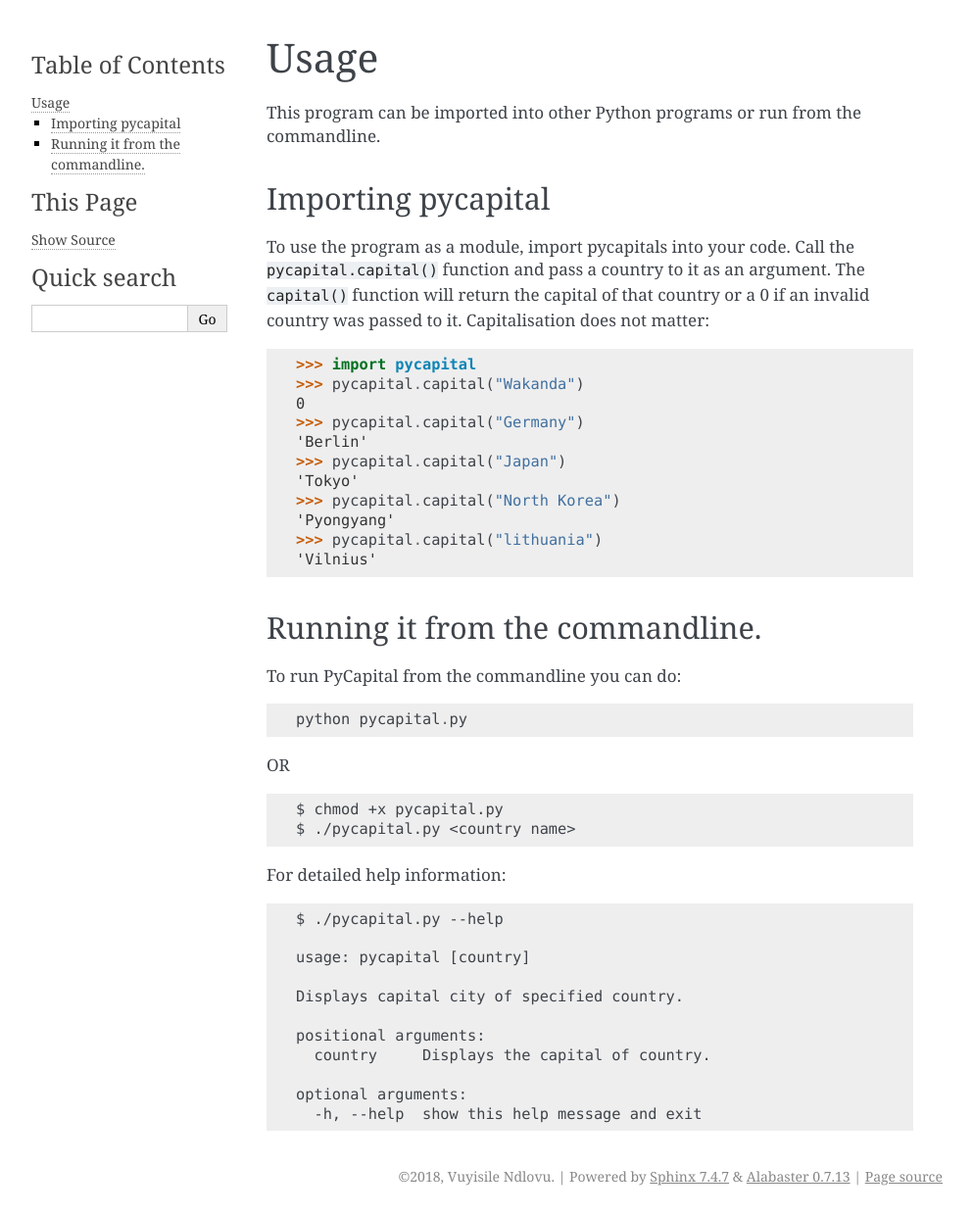
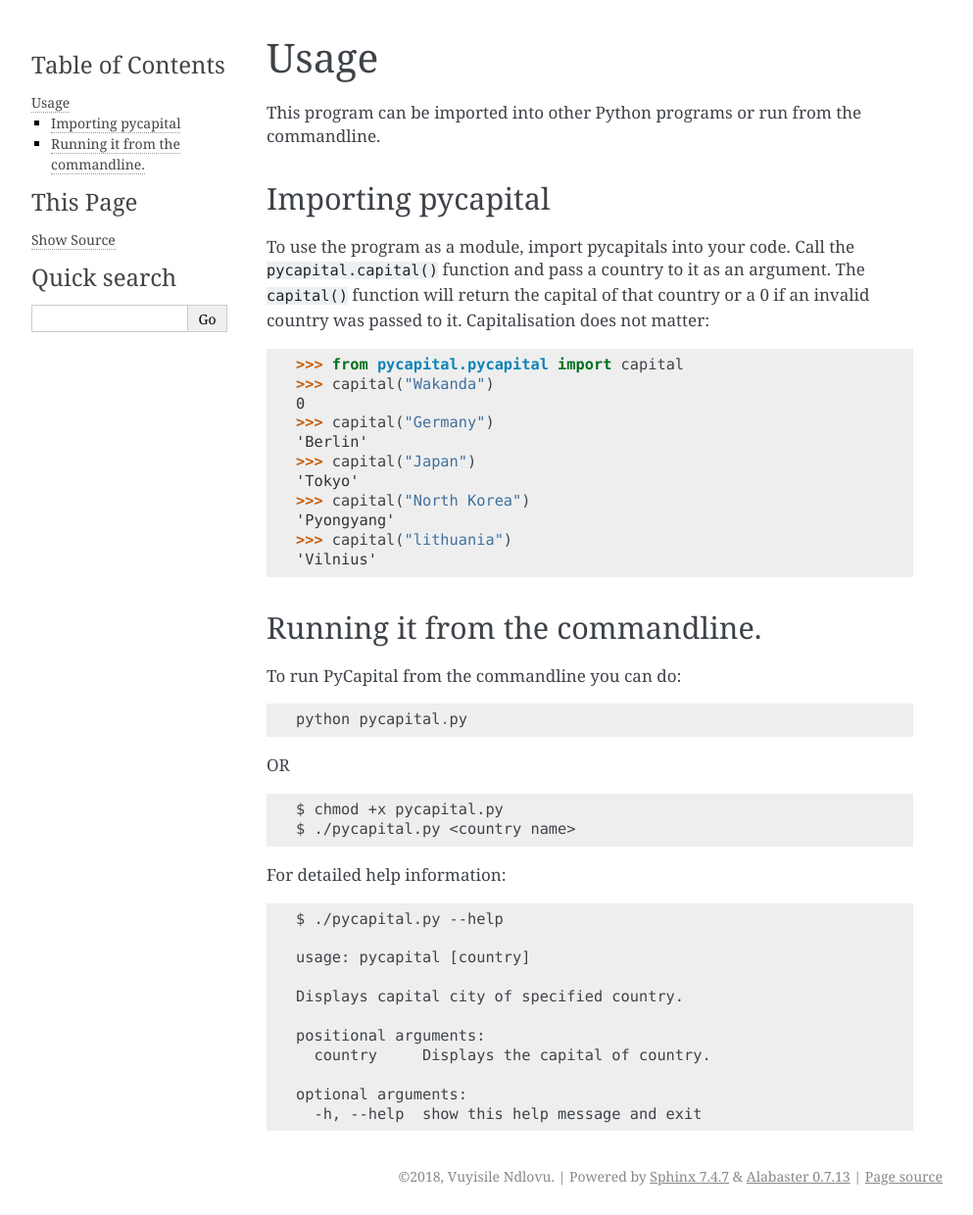
Before and after one commit to terrameijar/pycapital, a Sphinx documentation site: the page built from docs/usage.rst, in a window 1280 px wide. Shown: the whole page at 98% size, without its empty margins (148-1141 px from the left). Built offline with Sphinx 7.4.7, drawn with Linux system fonts in a browser that asks for light colours.

Commit message:
Fixed import problems

```diff
--- a/README.rst
+++ b/README.rst
@@ -1,5 +1,5 @@
 ==============
-Capital Finder
+PyCapital
 ==============
 
 
--- a/docs/usage.rst
+++ b/docs/usage.rst
@@ -13,16 +13,16 @@ Call the ``pycapital.capital()`` function and pass a country to it as an argumen
 The ``capital()`` function will return the capital of that country or a 0 if an invalid
 country was passed to it. Capitalisation does not matter::
 
-    >>> import pycapital
-    >>> pycapital.capital("Wakanda")
+    >>> from pycapital.pycapital import capital
+    >>> capital("Wakanda")
     0
-    >>> pycapital.capital("Germany")
+    >>> capital("Germany")
     'Berlin'
-    >>> pycapital.capital("Japan")
+    >>> capital("Japan")
     'Tokyo'
-    >>> pycapital.capital("North Korea")
+    >>> capital("North Korea")
     'Pyongyang'
-    >>> pycapital.capital("lithuania")
+    >>> capital("lithuania")
     'Vilnius'
 
 Running it from the commandline.
```
Also changed, not shown: 2 other files.
